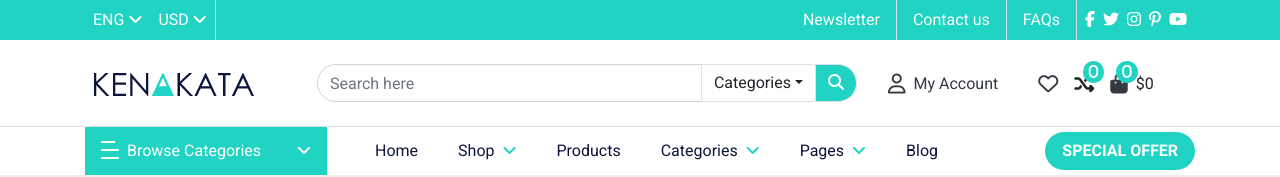
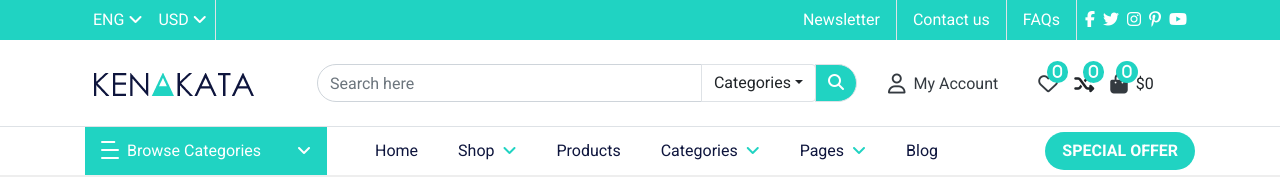
Before and after one commit to Joacim10/eShop, a Vue app: page / in a window 1280 px wide. Shown: the top 177 px of the page. Built offline with nearby package versions, Linux system fonts and the light colour scheme; no server answers.

Commit message:
wishlist counter

```diff
--- a/src/components/Navbar/MiddleNavbar.vue
+++ b/src/components/Navbar/MiddleNavbar.vue
@@ -29,7 +29,8 @@
       <div class="mt-2 d-none d-sm-block">
         <router-link to="/account"><i class="fa-lg mr-2 far fa-user text-dark"></i></router-link>
         <router-link to="/account"><span class="mr-4 text-dark">My Account</span></router-link>
-        <router-link to="/wishlist" class="text-dark"><i class="fa-lg ml-3 far fa-heart"></i></router-link>
+        <router-link to="/wishlist"><i class="text-dark fa-lg ml-3 far fa-heart position-relative"><span class="badge themeBg rounded-pill badge-primary position-absolute badge__">{{wishlistItemCount}}</span></i>
+        </router-link>
         <i class="fa-lg ml-3 fas fa-random position-relative">
           <span class="badge themeBg rounded-pill badge-primary position-absolute badge__">0</span>
         </i>
@@ -48,7 +49,7 @@
 import { mapGetters } from 'vuex'
 export default {
   computed: {
-      ...mapGetters(['shoppingCartItemCount',"shoppingCartTotal"])
+      ...mapGetters(['wishlistItemCount','shoppingCartItemCount','shoppingCartTotal'])
     }
 };
 </script>
--- a/src/store/storeModules/storeWishlist.js
+++ b/src/store/storeModules/storeWishlist.js
@@ -1,8 +1,6 @@
-
 // ----- WISHLIST STORE ------
 
 export default {
-
 
   //STATE skickar till getters
   // här sparas data
@@ -11,17 +9,15 @@ export default {
     wishlist: []
   },
 
-
   // MUTATIONS skickar till state
   // här utförs ändring av data
   // spara till storage
 
   mutations: {
 
-    ADD_TO_WISHLIST(state, product ) {
+    ADD_TO_WISHLIST(state, product) {
       console.log(state.wishlist)
       console.log(product)
-
 
       let exists = state.wishlist.find(item => { return item._id === product._id })
 
@@ -35,13 +31,11 @@ export default {
 
     },
 
-
     DELETE_FROM_WISHLIST(state, id) {
       state.wishlist = state.wishlist.filter(item => { return item._id !== id })
 
       sessionStorage.setItem('wishlist', JSON.stringify(state.wishlist))
     },
-
 
   },
 
@@ -52,7 +46,6 @@ export default {
 
   actions: {
 
-
     addProductToWishlist({ commit }, product ) {
       commit('ADD_TO_WISHLIST', product )
 
@@ -61,7 +54,6 @@ export default {
     deleteProductFromWishlist({ commit }, id) {
       commit('DELETE_FROM_WISHLIST', id)
     },
-
 
   },
 
@@ -74,10 +66,12 @@ export default {
 
     wishlist(state) {
       return state.wishlist
-    }
+    },
 
+    wishlistItemCount(state) {
+      let items = state.wishlist.length
+
+      return items
+    },
   }
-
-
-
 }
```
